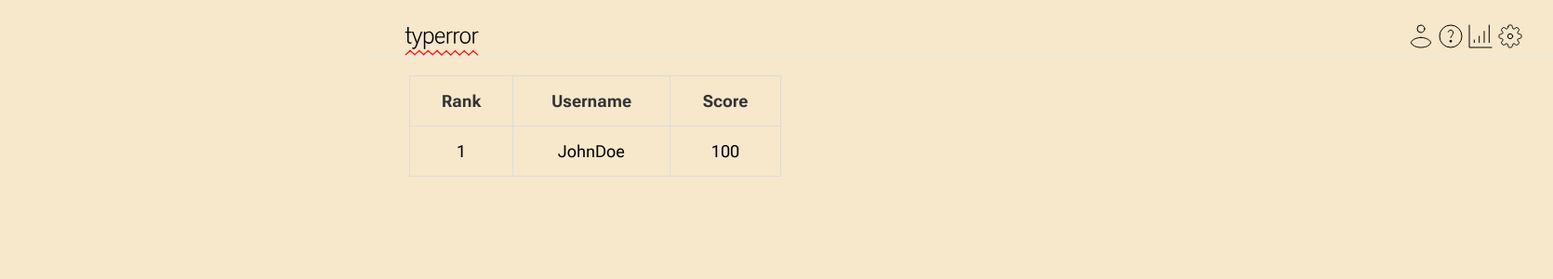
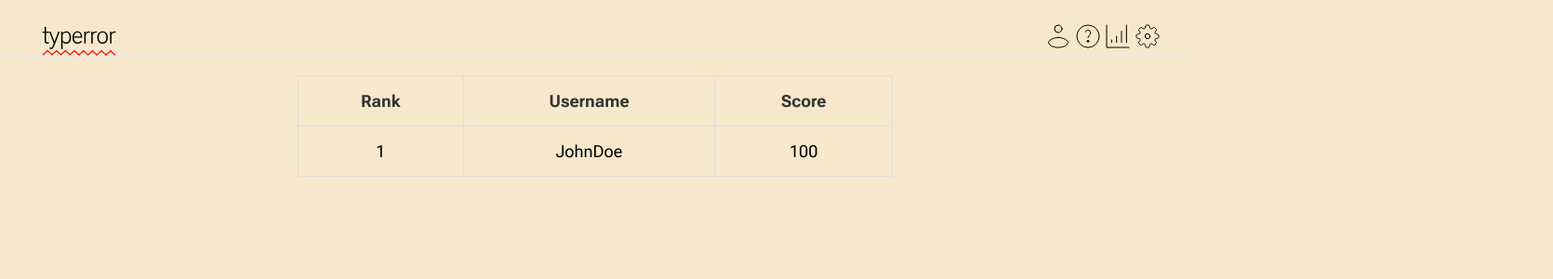
Before and after one commit to team-thunderdome/typerror, a React (Create React App) app in the folder client/: page /leaderboard in a window 1280 px wide. Shown: the top 300 px of the page at 93% size, 1670 px wide, since content can reach past the window. Built offline with nearby package versions, Linux system fonts and the light colour scheme.

Commit message:
Fix leaderboards header

```diff
--- a/client/src/Leaderboard.css
+++ b/client/src/Leaderboard.css
@@ -1,5 +1,5 @@
 .ldrTable {
-  width: 80%; /* Adjust the width to take up more space */
+  width: 50%; /* Adjust the width to take up more space */
   margin: 20px auto; /* Center the table horizontally */
   font-size: 18px;
   text-align: center;
@@ -24,8 +24,3 @@
 .ldrTable tr:hover {
   background-color: #f1f1f1;
 }
-
-/* Container for the table */
-.ldrContainer {
-  width: 500px;
-}
--- a/client/src/Leaderboard.js
+++ b/client/src/Leaderboard.js
@@ -15,7 +15,9 @@ const LeaderBoard = () => {
 
   return (
     <div className="ldrContainer">
-      <Header />
+      <div className="header-container">
+        <Header />
+      </div>
       <table className="ldrTable">
         <thead>
           <tr>
```
